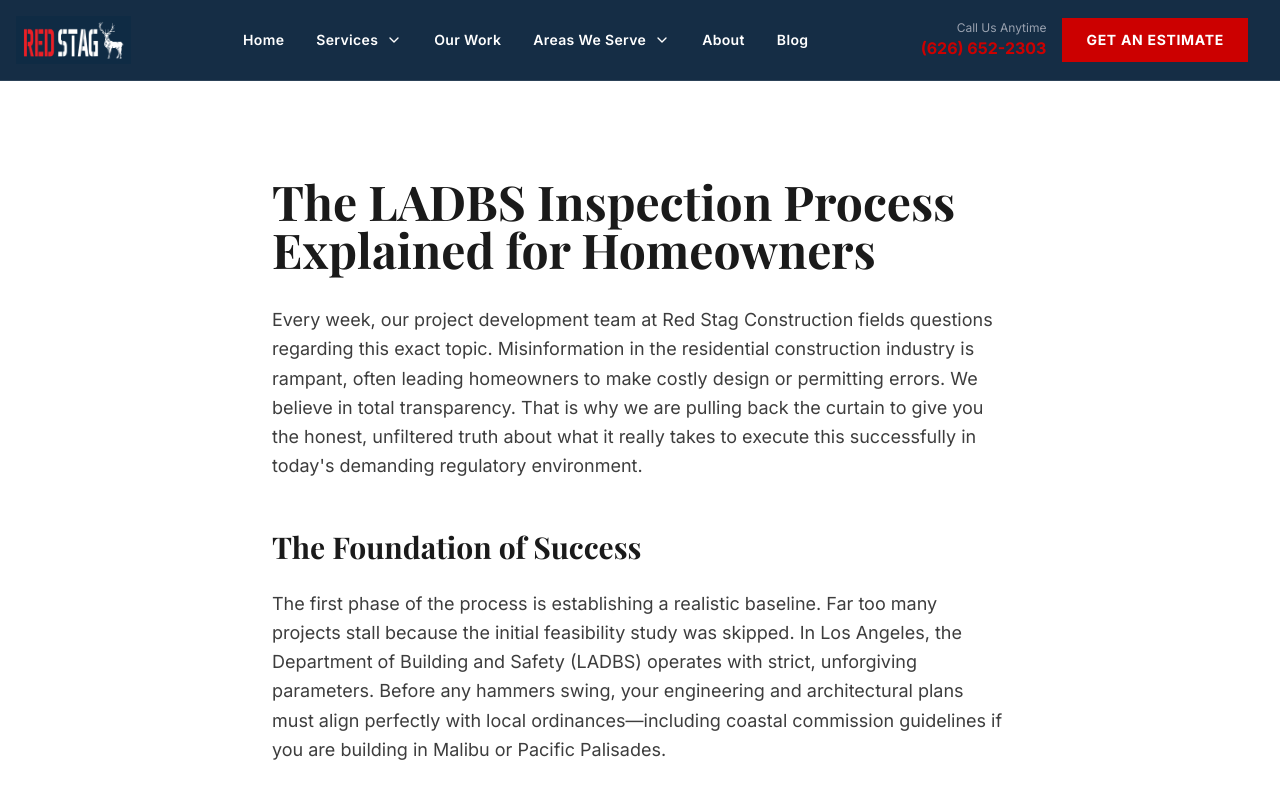
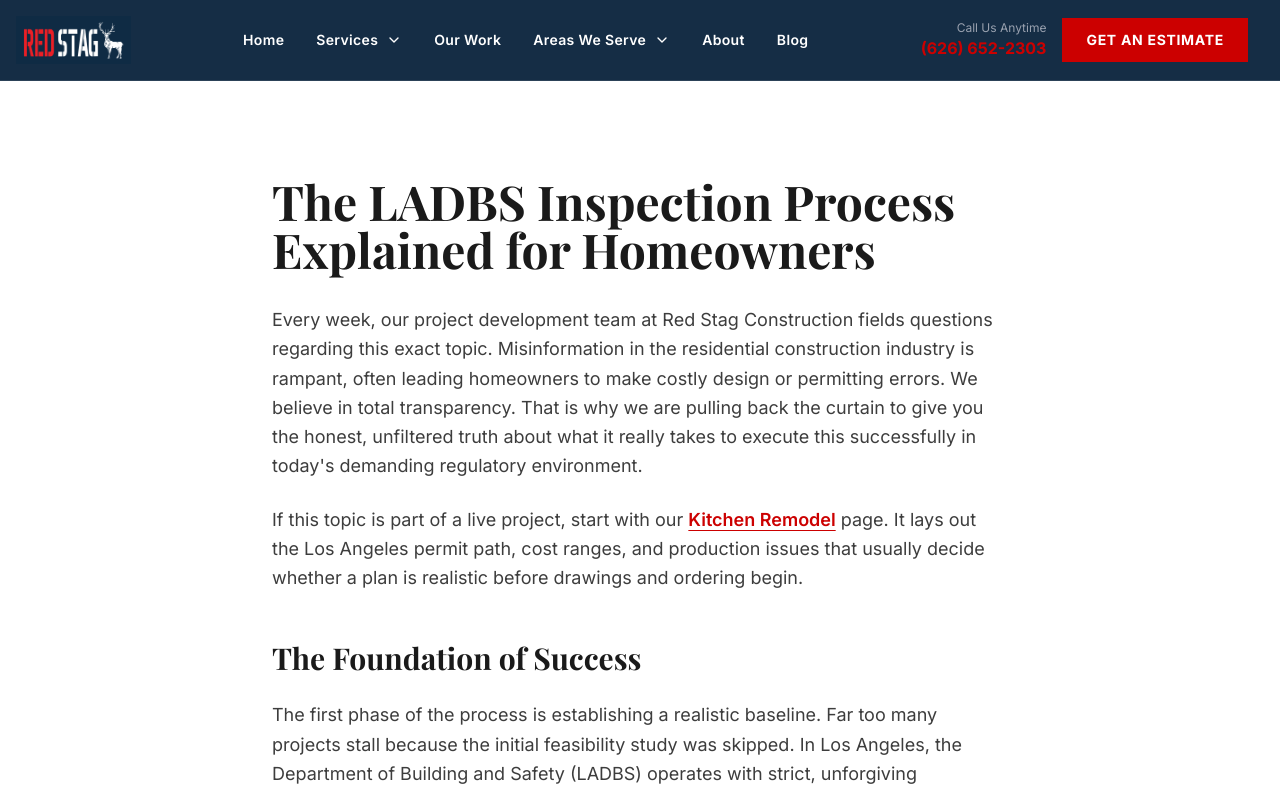
Before and after one commit to thecreator-art/red-stag-construction, a Next.js app: page /LADBS-inspection-process-explained in a window 1280 px wide. Shown: the top 793 px of the page. Built offline with nearby package versions, Linux system fonts and the light colour scheme; a web font is replaced by a local one.

Commit message:
Strengthen internal linking architecture

```diff
--- a/src/app/[slug]/page.tsx
+++ b/src/app/[slug]/page.tsx
@@ -559,6 +559,102 @@ const serviceTemplateConfig: Record<string, ServiceTemplateConfig> = {
 };
 
 const getServiceCrumb = (slug: string) => serviceCrumbMap[slug] || { label: 'Service', href: `/${slug}` };
+
+const secondaryLocationServiceSlugMap: Record<string, string> = {
+  'Beverly Hills': '/kitchen-remodel-los-angeles',
+  'Bel Air': '/home-addition-contractor-los-angeles',
+  Brentwood: '/home-addition-contractor-los-angeles',
+  Malibu: '/hardscape-contractor-los-angeles',
+  'Pacific Palisades': '/home-addition-contractor-los-angeles',
+  'Manhattan Beach': '/window-replacement-los-angeles',
+  'Santa Monica': '/adu-contractor-los-angeles',
+  'Studio City': '/adu-contractor-los-angeles',
+  'Sherman Oaks': '/home-addition-contractor-los-angeles',
+  Encino: '/home-addition-contractor-los-angeles',
+  Calabasas: '/home-addition-contractor-los-angeles',
+  'Hidden Hills': '/hardscape-contractor-los-angeles',
+  'West Hollywood': '/bathroom-remodel-los-angeles',
+  'Silver Lake': '/kitchen-remodel-los-angeles',
+  Burbank: '/adu-contractor-los-angeles',
+  'Granada Hills': '/adu-contractor-los-angeles',
+  Northridge: '/home-addition-contractor-los-angeles',
+  'San Fernando': '/kitchen-remodel-los-angeles',
+  Tarzana: '/adu-contractor-los-angeles',
+  'Woodland Hills': '/home-addition-contractor-los-angeles',
+};
+
+const blogTopicServiceMatchers = [
+  { slug: 'kitchen-remodel-los-angeles', patterns: ['kitchen', 'cabinet', 'island'] },
+  { slug: 'bathroom-remodel-los-angeles', patterns: ['bathroom', 'bath ', 'shower', 'tub', 'tile'] },
+  { slug: 'adu-contractor-los-angeles', patterns: ['adu', 'garage conversion', 'setback'] },
+  { slug: 'custom-home-builder-los-angeles', patterns: ['custom home', 'architect', 'draftsman'] },
+  { slug: 'home-addition-contractor-los-angeles', patterns: ['addition', 'second story', 'room add'] },
+  { slug: 'hardscape-contractor-los-angeles', patterns: ['hardscape', 'retaining wall', 'waterproofing', 'deck', 'outdoor kitchen', 'drought'] },
+  { slug: 'fence-company-los-angeles', patterns: ['fenc', 'gate', 'privacy', 'security'] },
+  { slug: 'window-replacement-los-angeles', patterns: ['window', 'title 24', 'energy efficient'] },
+  { slug: 'general-contractor-los-angeles', patterns: ['general contractor', 'design-build', 'permit process', 'ladbs', 'hillside construction'] },
+] as const;
+
+const relatedBlogServiceFallbacks: Record<string, string[]> = {
+  'kitchen-remodel-los-angeles': ['home-addition-contractor-los-angeles', 'general-contractor-los-angeles', 'bathroom-remodel-los-angeles'],
+  'bathroom-remodel-los-angeles': ['kitchen-remodel-los-angeles', 'general-contractor-los-angeles', 'home-addition-contractor-los-angeles'],
+  'adu-contractor-los-angeles': ['home-addition-contractor-los-angeles', 'general-contractor-los-angeles', 'custom-home-builder-los-angeles'],
+  'custom-home-builder-los-angeles': ['general-contractor-los-angeles', 'home-addition-contractor-los-angeles', 'hardscape-contractor-los-angeles'],
+  'home-addition-contractor-los-angeles': ['kitchen-remodel-los-angeles', 'general-contractor-los-angeles', 'adu-contractor-los-angeles'],
+  'hardscape-contractor-los-angeles': ['general-contractor-los-angeles', 'custom-home-builder-los-angeles', 'window-replacement-los-angeles'],
+  'fence-company-los-angeles': ['general-contractor-los-angeles', 'hardscape-contractor-los-angeles', 'window-replacement-los-angeles'],
+  'window-replacement-los-angeles': ['general-contractor-los-angeles', 'kitchen-remodel-los-angeles', 'custom-home-builder-los-angeles'],
+  'general-contractor-los-angeles': ['kitchen-remodel-los-angeles', 'adu-contractor-los-angeles', 'home-addition-contractor-los-angeles'],
+};
+
+const getSecondaryLocationServiceLink = (city: string) => {
+  const href = secondaryLocationServiceSlugMap[city] || '/home-addition-contractor-los-angeles';
+  return {
+    href,
+    label: getServiceCrumb(href.replace(/^\//, '')).label.toLowerCase(),
+  };
+};
+
+const getBlogServiceLinks = (sourceText: string) => {
+  const normalized = sourceText.toLowerCase();
+  const matchedSlugs = blogTopicServiceMatchers
+    .filter(({ patterns }) => patterns.some((pattern) => normalized.includes(pattern)))
+    .map(({ slug }) => slug);
+  const uniqueSlugs = Array.from(new Set(matchedSlugs));
+  const primarySlug = uniqueSlugs[0] || 'general-contractor-los-angeles';
+  const fallbackSlugs = relatedBlogServiceFallbacks[primarySlug] || relatedBlogServiceFallbacks['general-contractor-los-angeles'];
+  const finalSlugs = Array.from(new Set([primarySlug, ...uniqueSlugs.slice(1), ...fallbackSlugs])).slice(0, 3);
+
+  return finalSlugs.map((slug) => {
+    const crumb = getServiceCrumb(slug);
+    return { slug, href: crumb.href, label: crumb.label };
+  });
+};
+
+const buildBlogInternalLinkParagraphs = (serviceLinks: { href: string; label: string }[]) => {
+  const [primary, secondary, tertiary] = serviceLinks;
+  const paragraphs = [];
+
+  if (primary) {
+    paragraphs.push(
+      `<p class="mb-6 leading-relaxed text-lg">If this topic is part of a live project, start with our <a href="${primary.href}" class="font-semibold text-[#CC0000] underline underline-offset-4">${primary.label}</a> page. It lays out the Los Angeles permit path, cost ranges, and production issues that usually decide whether a plan is realistic before drawings and ordering begin.</p>`
+    );
+  }
+
+  if (secondary) {
+    paragraphs.push(
+      `<p class="mb-6 leading-relaxed text-lg">A lot of homeowners comparing scope also review our <a href="${secondary.href}" class="font-semibold text-[#CC0000] underline underline-offset-4">${secondary.label}</a> work, because utility upgrades, inspection sequencing, and finish coordination often overlap once a remodel starts moving beyond surface-level changes.</p>`
+    );
+  }
+
+  if (tertiary) {
+    paragraphs.push(
+      `<p class="mb-6 leading-relaxed text-lg">If the project may expand, our <a href="${tertiary.href}" class="font-semibold text-[#CC0000] underline underline-offset-4">${tertiary.label}</a> page shows how Red Stag plans larger Los Angeles scopes around approvals, structural review, procurement, and occupied-home scheduling instead of treating them like a quick cosmetic update.</p>`
+    );
+  }
+
+  return paragraphs;
+};
 
 const getMatrixServiceCrumb = (serviceName: string) => {
   const matchedSlug = matrixServiceMap[serviceName];
@@ -1776,10 +1872,40 @@ export default async function DynamicSlugPage({ params }: PageProps) {
     contentBody = contentBody.replace(/\*\*(.*?)\*\*/g, '<strong>$1</strong>');
 
     const parts = contentBody.split('\n\n');
-    let htmlContent = parts.map(p => {
-      if (p.trim() === '' || p.startsWith('<h') || p.startsWith('<script') || p.startsWith('</script') || p.includes('type="application/ld+json"') || p.startsWith('---')) return p;
-      return `<p class="mb-6 leading-relaxed text-lg">${p}</p>`;
-    }).join('\n');
+    const blogServiceLinks = getBlogServiceLinks(`${blog.title} ${blog.keyword} ${contentBody}`);
+    const blogLinkParagraphs = buildBlogInternalLinkParagraphs(blogServiceLinks);
+    const insertAfterParagraphCounts = [1, 3, 5];
+    let paragraphCount = 0;
+    let insertedLinks = 0;
+
+    const htmlContent = parts
+      .flatMap((part) => {
+        if (
+          part.trim() === '' ||
+          part.startsWith('<h') ||
+          part.startsWith('<script') ||
+          part.startsWith('</script') ||
+          part.includes('type="application/ld+json"') ||
+          part.startsWith('---')
+        ) {
+          return part;
+        }
+
+        paragraphCount += 1;
+        const renderedParts = [`<p class="mb-6 leading-relaxed text-lg">${part}</p>`];
+
+        if (
+          insertedLinks < blogLinkParagraphs.length &&
+          paragraphCount >= insertAfterParagraphCounts[insertedLinks]
+        ) {
+          renderedParts.push(blogLinkParagraphs[insertedLinks]);
+          insertedLinks += 1;
+        }
+
+        return renderedParts;
+      })
+      .concat(blogLinkParagraphs.slice(insertedLinks))
+      .join('\n');
 
     return (
       <div className="bg-white py-24 min-h-screen">
@@ -2022,6 +2148,7 @@ export default async function DynamicSlugPage({ params }: PageProps) {
     const introContent = buildLocationIntroParagraphs(location, config);
     const faqCategories = buildLocationFaqCategories(location, config);
     const serviceTiles = getLocationServiceTiles(location.city || '');
+    const secondaryServiceLink = getSecondaryLocationServiceLink(location.city || '');
     const tierPricing = tierPricingMap[config.tier];
     const tierCities = locationsData
       .filter((entry) => getLocationConfig(entry).tier === config.tier)
@@ -2066,6 +2193,13 @@ export default async function DynamicSlugPage({ params }: PageProps) {
                   {config.serviceLinkLabel}
                 </Link>
                 {introContent.firstParagraph.afterLink}
+              </p>
+              <p>
+                Homeowners in {location.city || 'Los Angeles'} also ask us to price{' '}
+                <Link href={secondaryServiceLink.href} className="font-semibold text-accent-red underline decoration-accent-red underline-offset-4">
+                  {secondaryServiceLink.label}
+                </Link>{' '}
+                when the project needs more square footage, stronger resale positioning, or a cleaner path through permits and construction sequencing. That second conversation matters because most houses here are not one-scope properties. They are opportunities to solve circulation, utility upgrades, storage, and long-term value in one coordinated plan instead of forcing the owner to reopen the house again in two years.
               </p>
               {introContent.remainingParagraphs.map((paragraph, index) => (
                 <p key={`${location.slug}-intro-${index}`}>{paragraph}</p>
```
